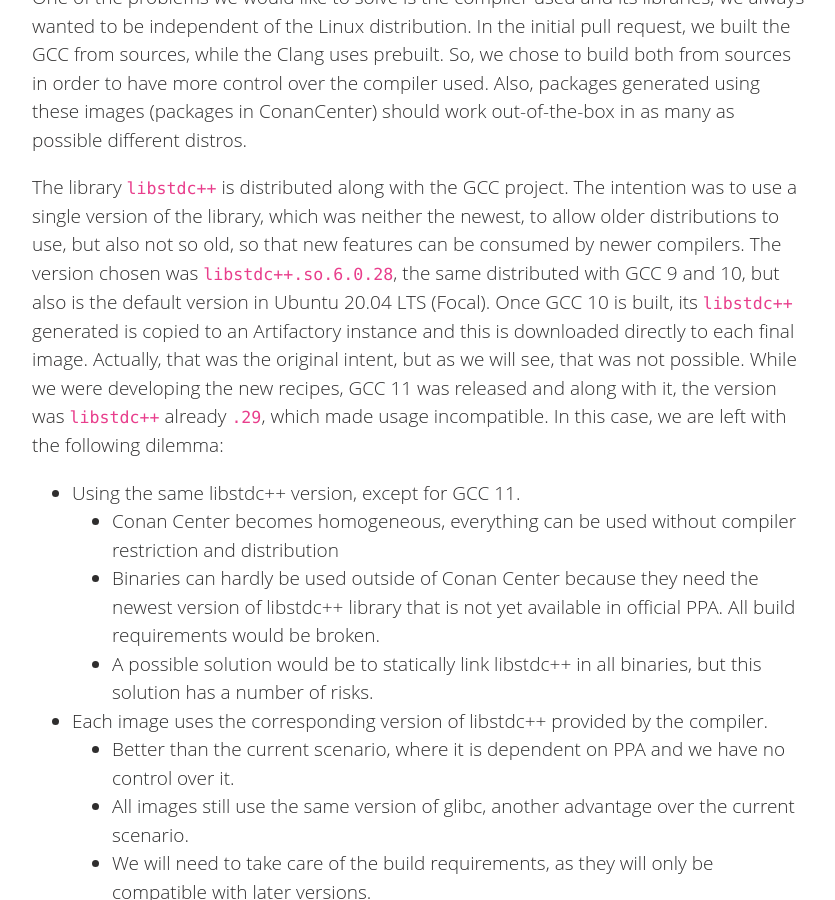
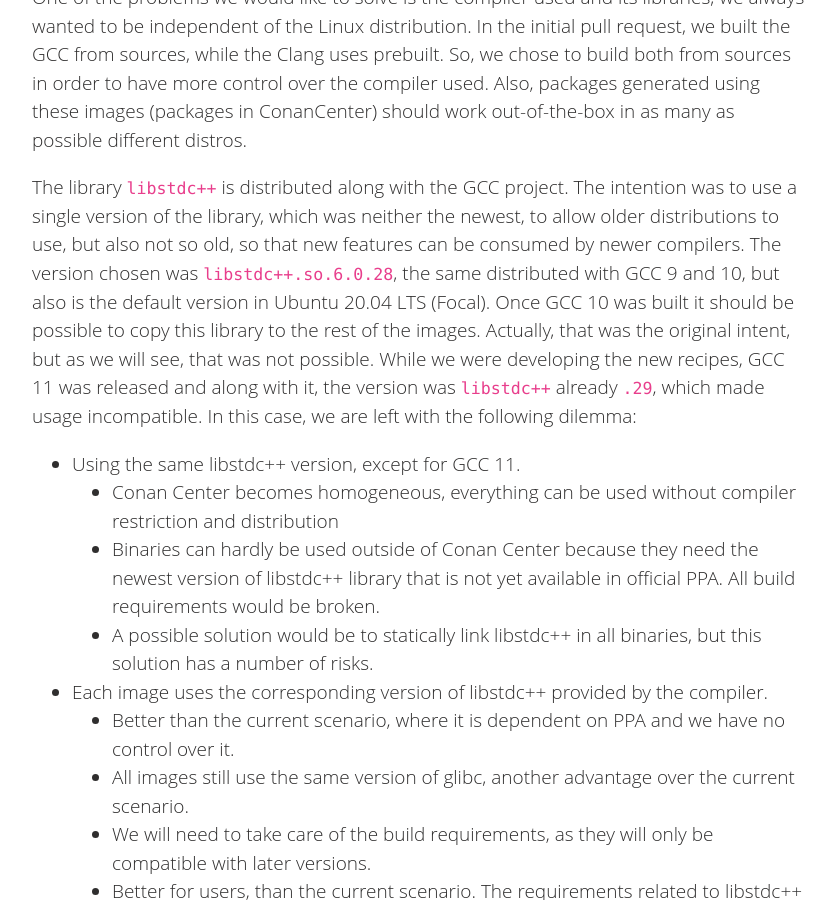
Before and after one commit to conan-io/conan-io.github.io, a Jekyll site: the page built from _posts/2021-07-21-Modern-docker-images.markdown, in a window 1280 px wide and 900 px high, scrolled down 3021 px. Shown: the whole window, without its empty margins (20-855 px from the left). Built offline with Jekyll 4.4.1, drawn with Linux system fonts in a browser that asks for light colours; comment, search, counter and statistics services are not loaded.

Commit message:
Update _posts/2021-07-21-Modern-docker-images.markdown
Co-authored-by: Javier G. Sogo <jgsogo@gmail.com>

```diff
--- a/_posts/2021-07-21-Modern-docker-images.markdown
+++ b/_posts/2021-07-21-Modern-docker-images.markdown
@@ -100,9 +100,9 @@ The library ``libstdc++`` is distributed along with the GCC project. The intenti
 which
 was neither the newest, to allow older distributions to use, but also not so old, so that new features can be consumed
 by newer compilers. The version chosen was ``libstdc++.so.6.0.28``, the same distributed with GCC 9 and 10, but also
-is the default version in Ubuntu 20.04 LTS (Focal). Once GCC 10 is built, its ``libstdc++`` generated is copied to an
-Artifactory instance and this is downloaded directly to
-each final image. Actually, that was the original intent, but as we will see, that was not possible. While we were
+is the default version in Ubuntu 20.04 LTS (Focal). Once GCC 10 was built it should be possible to copy
+this library to the rest of the images. Actually, that was the original intent, but as we will see, that was
+not possible. While we were
 developing the new recipes, GCC 11 was released and along with it, the version was ``libstdc++`` already ``.29``, which
 made usage incompatible. In this case, we are left with the following dilemma:
 
```
